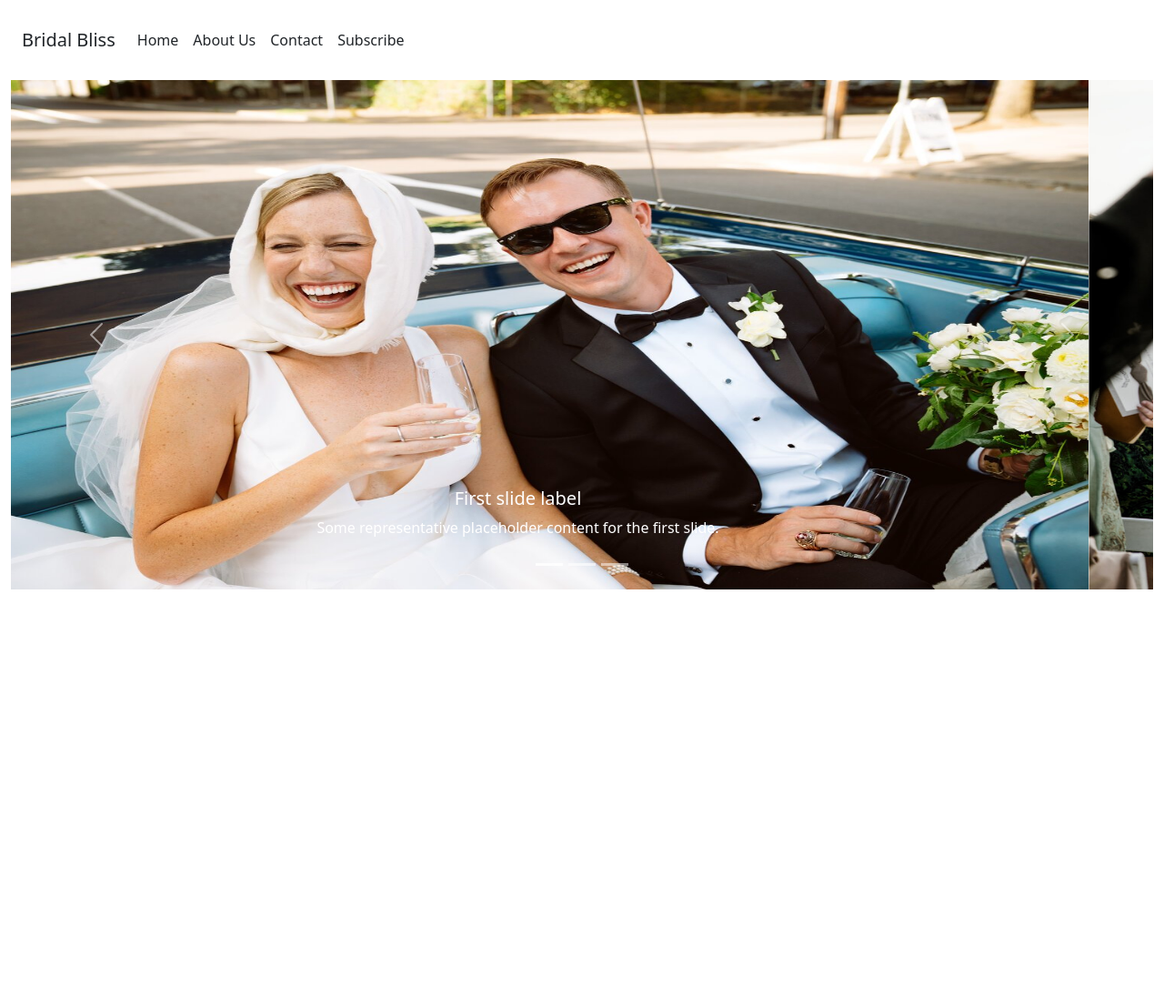
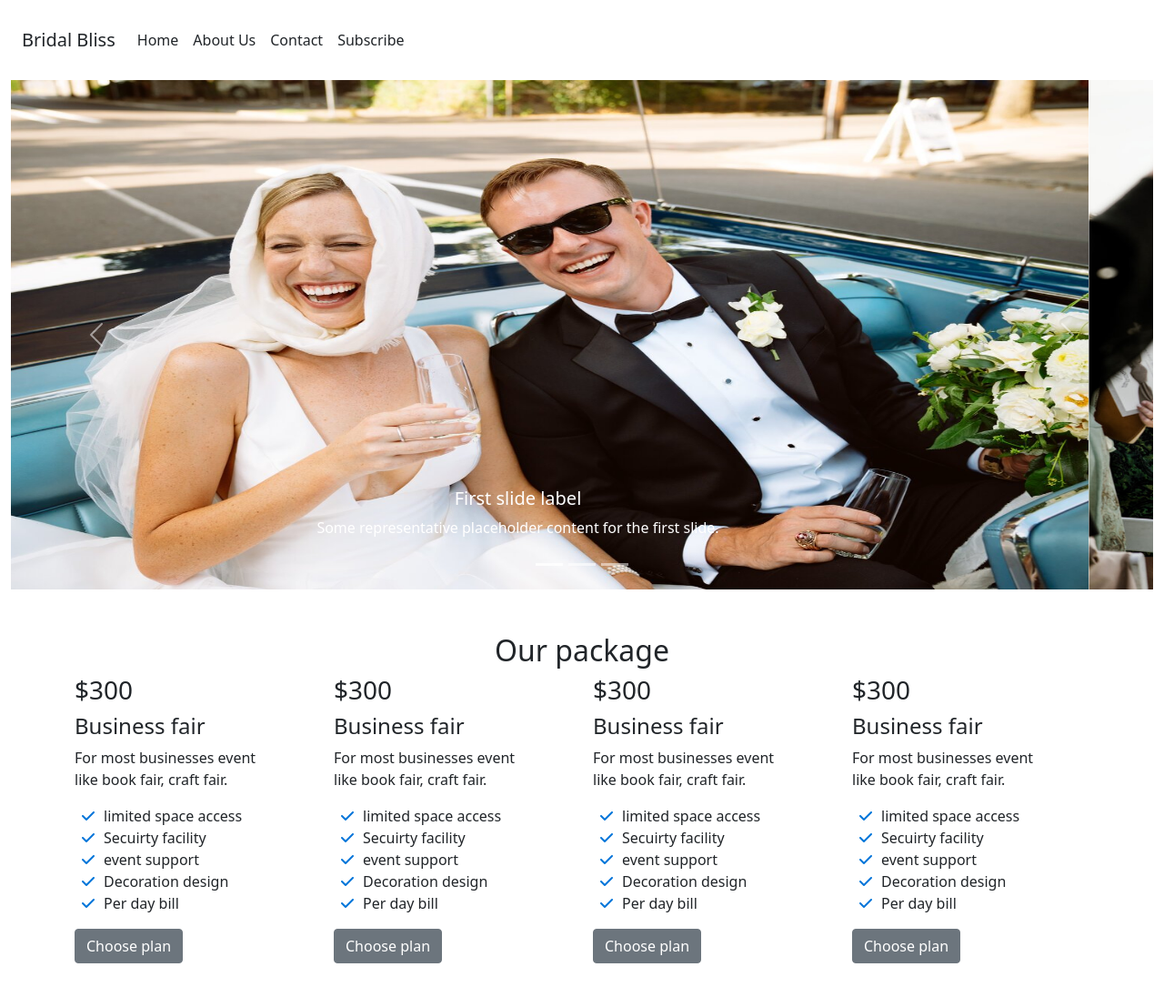
Before and after one commit to faizatasnim11/convention-center, a plain HTML site: page index.html in a window 1280 px wide. Shown: the whole page at 91% size. Before the commit the page ends 800 px from the top, so only its background shows below. Drawn offline with Linux system fonts and the light colour scheme.

Commit message:
our package card is added

```diff
--- a/index.html
+++ b/index.html
@@ -26,7 +26,7 @@
       <div class="container-fluid">
         <a class="navbar-brand text-dark" href="#">
           Bridal Bliss
-          </a>
+        </a>
         <div class="collapse navbar-collapse" id="navbarTogglerDemo02">
           <ul class="navbar-nav me-auto mb-2 mb-lg-0">
             <li class="nav-item">
@@ -50,9 +50,12 @@
     <!-- Banner -->
     <div id="carouselExampleCaptions" class="carousel slide" data-bs-ride="carousel">
       <div class="carousel-indicators">
-        <button type="button" data-bs-target="#carouselExampleCaptions" data-bs-slide-to="0" class="active" aria-current="true" aria-label="Slide 1"></button>
-        <button type="button" data-bs-target="#carouselExampleCaptions" data-bs-slide-to="1" aria-label="Slide 2"></button>
-        <button type="button" data-bs-target="#carouselExampleCaptions" data-bs-slide-to="2" aria-label="Slide 3"></button>
+        <button type="button" data-bs-target="#carouselExampleCaptions" data-bs-slide-to="0" class="active"
+          aria-current="true" aria-label="Slide 1"></button>
+        <button type="button" data-bs-target="#carouselExampleCaptions" data-bs-slide-to="1"
+          aria-label="Slide 2"></button>
+        <button type="button" data-bs-target="#carouselExampleCaptions" data-bs-slide-to="2"
+          aria-label="Slide 3"></button>
       </div>
       <div class="carousel-inner">
         <div class="carousel-item active">
@@ -84,11 +87,13 @@
           </div>
         </div>
       </div>
-      <button class="carousel-control-prev" type="button" data-bs-target="#carouselExampleCaptions" data-bs-slide="prev">
+      <button class="carousel-control-prev" type="button" data-bs-target="#carouselExampleCaptions"
+        data-bs-slide="prev">
         <span class="carousel-control-prev-icon" aria-hidden="true"></span>
         <span class="visually-hidden">Previous</span>
       </button>
-      <button class="carousel-control-next" type="button" data-bs-target="#carouselExampleCaptions" data-bs-slide="next">
+      <button class="carousel-control-next" type="button" data-bs-target="#carouselExampleCaptions"
+        data-bs-slide="next">
         <span class="carousel-control-next-icon" aria-hidden="true"></span>
         <span class="visually-hidden">Next</span>
       </button>
@@ -96,7 +101,69 @@
     <!-- End banner -->
 
   </header>
+  <main class="container">
+    <section>
+      <div class="py-4 py-lg-5">
+        <h2 class="text-center ">Our package</h2>
+        <div class="row">
+          <div class="col-md-3 text-left my-card">
+            <h3>$300</h3>
+            <h4>Business fair</h4>
+            <p>For most businesses event <br> like book fair, craft fair.</p>
+            <ul class="card-list">
+              <li>limited space access</li>
+              <li>Secuirty facility</li>
+              <li>event support</li>
+              <li>Decoration design</li>
+              <li>Per day bill</li>
+            </ul>
+            <button class="btn btn-secondary">Choose plan</button>
+          </div>
+          <div class="col-md-3 text-left my-card">
+            <h3>$300</h3>
+            <h4>Business fair</h4>
+            <p>For most businesses event <br> like book fair, craft fair.</p>
+            <ul class="card-list">
+              <li>limited space access</li>
+              <li>Secuirty facility</li>
+              <li>event support</li>
+              <li>Decoration design</li>
+              <li>Per day bill</li>
+            </ul>
+            <button class="btn btn-secondary">Choose plan</button>
+          </div>
+          <div class="col-md-3 text-left my-card">
+            <h3>$300</h3>
+            <h4>Business fair</h4>
+            <p>For most businesses event <br> like book fair, craft fair.</p>
+            <ul class="card-list">
+              <li>limited space access</li>
+              <li>Secuirty facility</li>
+              <li>event support</li>
+              <li>Decoration design</li>
+              <li>Per day bill</li>
+            </ul>
+            <button class="btn btn-secondary">Choose plan</button>
+          </div>
+          <div class="col-md-3 text-left my-card">
+            <h3>$300</h3>
+            <h4>Business fair</h4>
+            <p>For most businesses event <br> like book fair, craft fair.</p>
+            <ul class="card-list">
+              <li>limited space access</li>
+              <li>Secuirty facility</li>
+              <li>event support</li>
+              <li>Decoration design</li>
+              <li>Per day bill</li>
+            </ul>
+            <button class="btn btn-secondary">Choose plan</button>
+          </div>
 
+        </div>
+      </div>
+    </section>
+
+  </main>
 
   <!-- Bootstrap JS -->
   <script src="bootstrap/js/bootstrap.bundle.min.js"></script>
--- a/style.css
+++ b/style.css
@@ -1,3 +1,20 @@
 .banner-height{
     height: 35rem;
 }
+.my-card li{
+    list-style: none;
+}
+.my-card:hover{
+    background-color: blue;
+    transform: scaleY(1.5);
+    transition: transform .4s;
+    border-radius: 10px;
+}
+
+.card-list li:before {
+    content: '\f00c';
+    font-family: 'FontAwesome';
+    float: left;
+    margin-left: -1.5em;
+    color: #0074D9;
+  }
```
